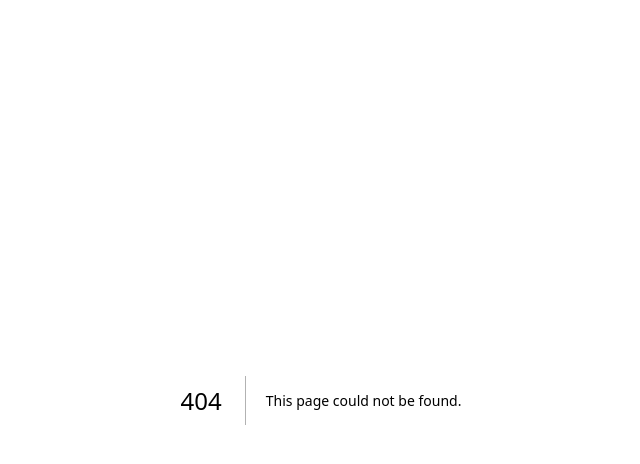
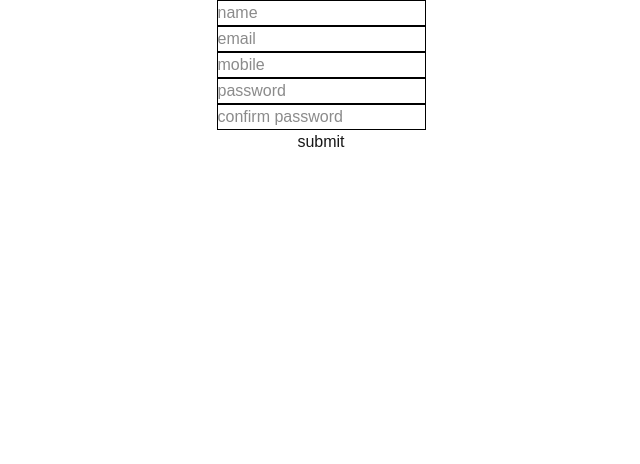
Before and after one commit to prem3892/nextapp, a Next.js app: page /form in a window 1280 px wide. Before the commit this address had no page. Shown: the top 464 px of the page, without its empty margins (319-959 px from the left). Built offline with nearby package versions, Linux system fonts and the light colour scheme.

Commit message:
ft:routing form handeling

```diff
--- /dev/null
+++ b/src/app/form/page.tsx
@@ -0,0 +1,93 @@
+"use client"
+import React, { useState } from "react";
+
+function page() {
+  const [name, setName] = useState("");
+  const [email, setEmail] = useState("");
+  const [mobile, setMobile] = useState("");
+  const [pass, setPass] = useState("");
+  const [cpass, setCpass] = useState("");
+
+
+
+function handleInput(e:React.ChangeEvent<HTMLInputElement>) {
+    setName(e.target.value);
+    setEmail(e.target.value);
+    setMobile(e.target.value);
+    setPass(e.target.value);
+    setCpass(e.target.value);
+}
+
+
+  function handleSubmit(e: React.FormEvent<HTMLFormElement>) {
+    e.preventDefault();
+    if(name =="") return alert("name is required")
+    console.log("name", name);
+    console.log("email", email);
+    console.log("mobile", mobile);
+    console.log("pass", pass);
+    console.log("pass", cpass);
+  }
+
+  return (
+    <div>
+      <center>
+        <form action="" onSubmit={handleSubmit}>
+          <input
+            type="text"
+            name=""
+            placeholder="name"
+            className="border border-black"
+            id=""
+            // onChange={(e) => setName(e.target.value)}
+            onChange={handleInput}
+          />{" "}
+          <br />
+          <input
+            type="text"
+            name=""
+            placeholder="email"
+            className="border border-black"
+            id=""
+            // onChange={(e) => setEmail(e.target.value)}
+            onChange={handleInput}
+          />
+          <br />
+          <input
+            type="text"
+            name=""
+            placeholder="mobile"
+            className="border border-black"
+            id=""
+            // onChange={(e) => setMobile(e.target.value)}
+            onChange={handleInput}
+          />
+          <br />
+          <input
+            type="text"
+            name=""
+            placeholder="password"
+            className="border border-black"
+            id=""
+            // onChange={(e) => setPass(e.target.value)}
+            onChange={handleInput}
+          />
+          <br />
+          <input
+            type="text"
+            name=""
+            placeholder="confirm password"
+            className="border border-black"
+            id=""
+            // onChange={(e) => setPass(e.target.value)}
+            onChange={handleInput}
+          />
+          <br />
+          <button>submit</button>
+        </form>
+      </center>
+    </div>
+  );
+}
+
+export default page;
--- a/src/app/search/page.tsx
+++ b/src/app/search/page.tsx
@@ -1,11 +1,47 @@
-import React from 'react'
+"use client";
+
+import { useRouter, useSearchParams } from "next/navigation";
+import { useEffect, useState } from "react";
 
 function Search() {
+  const query =  useSearchParams();
+  const [val, setVal] =  useState(query.get("q") || "");
+  const router =  useRouter();
+
+  // function handleQuery(){
+  //   router.push(`/search/?q=${val}`)
+  // }
+
+
+
+  useEffect(()=>{
+    if(val.trim() !==""){
+        router.push(`/search/?q=${val}`)
+        console.log(val)
+    }else{
+      router.push(`/search/?q=`)
+    }
+  },[val, router])
+
   return (
     <div>
-        Lorem, ipsum dolor sit amet consectetur adipisicing elit. Iure inventore iusto voluptate expedita voluptates, ad, a cupiditate, hic esse autem asperiores maxime! Enim, repellendus! Voluptatum illum dicta cupiditate veniam nesciunt.
+
+      <center>
+        <input
+          type="text"
+          placeholder="search  something..."
+          className="border border-black py-2 w-96 rounded-md"
+          name=""
+          id=""
+          onChange={(e)=>setVal(e.target.value)}
+
+        />
+
+        <p>{val}</p>
+
+      </center>
     </div>
-  )
+  );
 }
 
-export default Search
+export default Search;
--- a/src/components/header.tsx
+++ b/src/components/header.tsx
@@ -27,7 +27,10 @@ function Header() {
         <li>
           <Link href="/contact">contact</Link>
         </li>
-        <li>help</li>
+        <li>
+          <Link href="/form">form</Link>
+        </li>
+
 
       </ul>
     </div>
--- a/src/components/inpput.tsx
+++ b/src/components/inpput.tsx
@@ -1,34 +1,28 @@
 "use client";
+
 import { useRouter } from "next/navigation";
-import React, {  useState } from "react";
+
 
 function Input() {
-  const [val, setVal] = useState("");
-  const router =  useRouter()
+  const router  =  useRouter();
 
-  function handleInput(e:any) {
-   setVal(e.target.value)
-//    alert()
-router.push("/search")
+  function handleRoute(){
+    router.push("/search/")
   }
-
-
-
 
   return (
     <div>
       <center>
         <input
           className="border border-black"
-          placeholder="enter something"
+          placeholder="enter something..."
           type="text"
           name=""
           id=""
-          value={val}
-        //   onChange={handleInput}
-          onFocus={handleInput}
+          onFocus={handleRoute}
+
+
         />
-        <p>{val}</p>
       </center>
     </div>
   );
```
Also changed, not shown: 1 other file (tests, documents, lock files or other folders).
